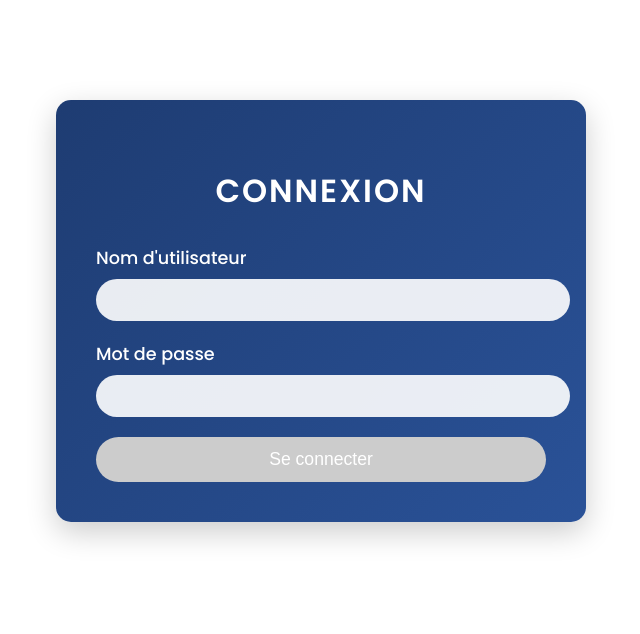
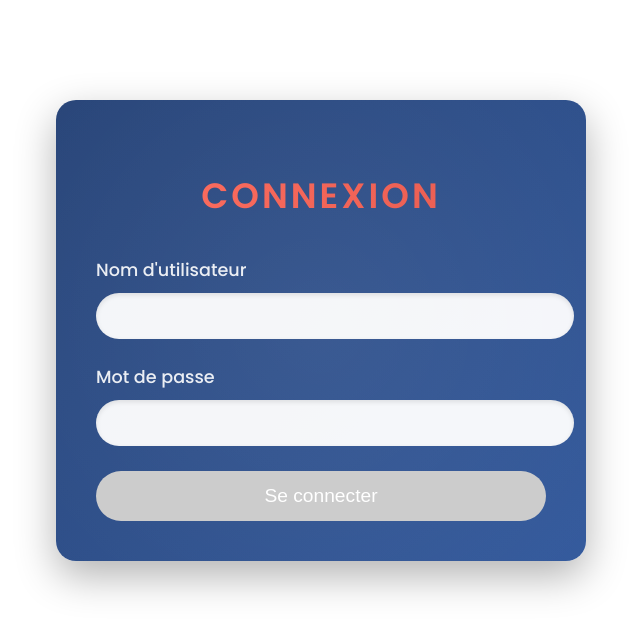
Before and after one commit to cercinaai/realstate-apis, an Angular app in the folder realstate-frontend/: page /xtracto/signin in a window 1280 px wide. Shown: the top 634 px of the page, without its empty margins (319-959 px from the left). Built offline with nearby package versions, Linux system fonts and the light colour scheme.

Commit message:
Correction du fichier CSS et de la configuration Angular

```diff
--- a/realstate-frontend/src/app/agences/agences.component.css
+++ b/realstate-frontend/src/app/agences/agences.component.css
@@ -1,8 +1,89 @@
-table {
+.agences-container {
+    max-width: 1200px;
+    margin: 40px auto;
+    padding: 20px;
+    background: linear-gradient(135deg, #f9f9f9, #e9ecef);
+    border-radius: 20px;
+    box-shadow: 0 10px 30px rgba(0, 0, 0, 0.15);
+    animation: fadeIn 0.5s ease-in-out;
+  }
+
+  .page-title {
+    text-align: center;
+    font-size: 2.5rem;
+    margin-bottom: 30px;
+    font-family: 'Poppins', sans-serif;
+    background: linear-gradient(90deg, #ff6f61, #e65b50);
+    -webkit-background-clip: text;
+    background-clip: text;
+    -webkit-text-fill-color: transparent;
+    text-transform: uppercase;
+    letter-spacing: 3px;
+  }
+
+  .header-info {
+    display: flex;
+    justify-content: space-between;
+    align-items: center;
+    margin-bottom: 20px;
+    font-family: 'Roboto', sans-serif;
+  }
+
+  .header-info p {
+    font-size: 1.2rem;
+    color: #2a5298;
+    font-weight: 500;
+  }
+
+  .limit-selector {
+    display: flex;
+    align-items: center;
+  }
+
+  .limit-selector label {
+    margin-right: 10px;
+    font-size: 1.1rem;
+    color: #1e3c72;
+  }
+
+  .limit-selector select {
+    padding: 8px;
+    border-radius: 15px;
+    border: 1px solid #ddd;
+    background: #fff;
+    font-size: 1rem;
+    cursor: pointer;
+    transition: all 0.3s ease;
+  }
+
+  .limit-selector select:hover {
+    border-color: #ff6f61;
+    box-shadow: 0 0 10px rgba(255, 111, 97, 0.3);
+  }
+
+  .logout-btn {
+    padding: 10px 20px;
+    background: linear-gradient(90deg, #ff6f61, #e65b50);
+    border: none;
+    border-radius: 20px;
+    color: #fff;
+    font-size: 1.1rem;
+    font-weight: 500;
+    cursor: pointer;
+    transition: all 0.3s ease;
+  }
+
+  .logout-btn:hover {
+    background: linear-gradient(90deg, #e65b50, #d9443f);
+    transform: scale(1.05);
+    box-shadow: 0 5px 15px rgba(255, 111, 97, 0.5);
+  }
+
+  table {
     width: 100%;
     border-collapse: collapse;
     background: #fff;
-    border-radius: 10px;
+    border-radius: 15px;
     overflow: hidden;
     box-shadow: 0 5px 20px rgba(0, 0, 0, 0.1);
     font-family: 'Roboto', sans-serif;
@@ -11,15 +92,15 @@ table {
   th {
     background: linear-gradient(90deg, #2a5298, #1e3c72);
     color: #fff;
-    padding: 15px;
+    padding: 18px;
     text-align: left;
     font-weight: 600;
     text-transform: uppercase;
-    letter-spacing: 1px;
+    letter-spacing: 1.5px;
   }
 
   td {
-    padding: 15px;
+    padding: 18px;
     border-bottom: 1px solid #eee;
     vertical-align: middle;
   }
@@ -34,35 +115,95 @@ table {
   }
 
   input {
-    padding: 8px;
+    padding: 10px;
     border: 1px solid #ddd;
     border-radius: 20px;
     width: 100%;
-    margin-bottom: 10px;
-    transition: border 0.3s ease;
+    margin-bottom: 12px;
+    transition: all 0.3s ease;
   }
 
   input:focus {
-    border-color: #2a5298;
+    border-color: #ff6f61;
     outline: none;
+    box-shadow: 0 0 10px rgba(255, 111, 97, 0.3);
   }
 
   button {
-    padding: 8px 15px;
+    padding: 10px 20px;
     border: none;
     border-radius: 20px;
-    background: #ff6f61;
     color: #fff;
     cursor: pointer;
-    margin-right: 10px;
-    transition: transform 0.2s ease, background 0.3s ease;
+    margin-right: 15px;
+    transition: all 0.3s ease;
   }
 
-  button:hover {
+  .add-btn {
+    background: #2a5298;
+  }
+
+  .add-btn:hover {
+    background: #1e3c72;
+    transform: scale(1.05);
+  }
+
+  .save-btn {
+    background: #ff6f61;
+  }
+
+  .save-btn:hover {
     background: #e65b50;
     transform: scale(1.05);
   }
 
-  .mat-elevation-z8 {
-    margin: 20px 0;
+  .details-btn {
+    background: #1e3c72;
   }
+
+  .details-btn:hover {
+    background: #2a5298;
+    transform: scale(1.05);
+  }
+
+  .lien-clickable {
+    color: #ff6f61;
+    text-decoration: none;
+    transition: color 0.3s ease;
+  }
+
+  .lien-clickable:hover {
+    color: #e65b50;
+    text-decoration: underline;
+  }
+
+  .pagination {
+    display: flex;
+    justify-content: center;
+    align-items: center;
+    margin-top: 20px;
+    font-family: 'Roboto', sans-serif;
+  }
+
+  .pagination button {
+    padding: 10px 20px;
+    background: linear-gradient(90deg, #ff6f61, #e65b50);
+    border-radius: 20px;
+  }
+
+  .pagination button:disabled {
+    background: #ccc;
+    cursor: not-allowed;
+    transform: none;
+  }
+
+  .pagination span {
+    margin: 0 20px;
+    font-size: 1.1rem;
+    color: #2a5298;
+  }
+
+  @keyframes fadeIn {
+    from { opacity: 0; transform: translateY(20px); }
+    to { opacity: 1; transform: translateY(0); }
+  }
--- a/realstate-frontend/src/app/agences/agences.component.ts
+++ b/realstate-frontend/src/app/agences/agences.component.ts
@@ -2,7 +2,7 @@ import { Component, OnInit } from '@angular/core';
 import { MatDialog } from '@angular/material/dialog';
 import { AgenceService } from '../agence.service';
 import { AgencyUpdateDialogComponent } from './agency-update-dialog/agency-update-dialog.component';
-
+import { Router } from '@angular/router';
 @Component({
   selector: 'app-agences',
   templateUrl: './agences.component.html',
@@ -13,8 +13,11 @@ export class AgencesComponent implements OnInit {
   agences: any[] = [];
   page = 1;
   limit = 10;
+  totalAgences = 0;
+  totalPages = 0;
+  limitOptions = [10, 20, 50];
 
-  constructor(private agenceService: AgenceService, public dialog: MatDialog) {}
+  constructor(private agenceService: AgenceService, public dialog: MatDialog,private router: Router) {}
 
   ngOnInit() {
     this.loadAgences();
@@ -28,14 +31,20 @@ export class AgencesComponent implements OnInit {
             ...agence,
             emails: agence.email ? agence.email.split(',') : []
           }));
+          this.totalAgences = data.total_agencies;
+          this.totalPages = data.total_pages;
         } else {
           console.error('Aucune donnée ou agences trouvées:', data);
           this.agences = [];
+          this.totalAgences = 0;
+          this.totalPages = 0;
         }
       },
       error: (err) => {
         console.error('Erreur lors du chargement des agences:', err);
         this.agences = [];
+        this.totalAgences = 0;
+        this.totalPages = 0;
       }
     });
   }
@@ -46,10 +55,31 @@ export class AgencesComponent implements OnInit {
 
   saveAgence(agence: any) {
     const update = { email: agence.emails.join(','), number: agence.number };
-    this.agenceService.updateAgence(agence.id, update).subscribe(() => alert('Agence mise à jour'));
+    this.agenceService.updateAgence(agence.id, update).subscribe(() => {
+      alert('Agence mise à jour');
+      this.loadAgences(); // Recharge pour refléter les changements
+    });
   }
 
   openDetails(agence: any) {
     this.dialog.open(AgencyUpdateDialogComponent, { data: agence });
   }
+
+  changePage(newPage: number) {
+    if (newPage >= 1 && newPage <= this.totalPages) {
+      this.page = newPage;
+      this.loadAgences();
+    }
+  }
+
+  changeLimit(newLimit: number) {
+    this.limit = newLimit;
+    this.page = 1; // Réinitialise à la première page
+    this.loadAgences();
+  }
+
+  logout() {
+    localStorage.removeItem('token'); // Supprime le token
+    this.router.navigate(['/xtracto/signin']); // Redirige vers la page de login
+  }
 }
--- a/realstate-frontend/src/app/login/login.component.css
+++ b/realstate-frontend/src/app/login/login.component.css
@@ -3,71 +3,116 @@
     margin: 100px auto;
     padding: 40px;
     background: linear-gradient(135deg, #1e3c72, #2a5298);
-    border-radius: 15px;
-    box-shadow: 0 10px 30px rgba(0, 0, 0, 0.2);
+    border-radius: 20px;
+    box-shadow: 0 15px 40px rgba(0, 0, 0, 0.3);
     color: #fff;
     font-family: 'Poppins', sans-serif;
+    position: relative;
+    overflow: hidden;
+    animation: fadeIn 0.5s ease-in-out;
+  }
+
+  .login-container::before {
+    content: '';
+    position: absolute;
+    top: -50%;
+    left: -50%;
+    width: 200%;
+    height: 200%;
+    background: radial-gradient(circle, rgba(255, 255, 255, 0.1), transparent);
+    transform: rotate(30deg);
+    pointer-events: none;
   }
 
   h2 {
     text-align: center;
-    font-size: 2rem;
-    margin-bottom: 30px;
+    font-size: 2.2rem;
+    margin-bottom: 35px;
     text-transform: uppercase;
-    letter-spacing: 2px;
+    letter-spacing: 3px;
+    font-weight: 600;
+    position: relative;
+    z-index: 1;
+    background: linear-gradient(90deg, #ff6f61, #e65b50);
+    -webkit-background-clip: text;
+    background-clip: text;
+    -webkit-text-fill-color: transparent;
   }
 
   form div {
-    margin-bottom: 20px;
+    margin-bottom: 25px;
+    position: relative;
+    z-index: 1;
   }
 
   label {
     display: block;
     font-size: 1.1rem;
-    margin-bottom: 8px;
+    margin-bottom: 10px;
     font-weight: 500;
+    color: rgba(255, 255, 255, 0.9);
+    transition: color 0.3s ease;
   }
 
   input {
     width: 100%;
-    padding: 12px;
+    padding: 14px;
     border: none;
-    border-radius: 25px;
+    border-radius: 30px;
     font-size: 1rem;
-    background: rgba(255, 255, 255, 0.9);
+    background: rgba(255, 255, 255, 0.95);
+    box-shadow: inset 0 2px 5px rgba(0, 0, 0, 0.1);
     transition: all 0.3s ease;
   }
 
   input:focus {
     outline: none;
     background: #fff;
-    box-shadow: 0 0 10px rgba(255, 255, 255, 0.5);
+    box-shadow: 0 0 15px rgba(255, 111, 97, 0.7);
+    transform: scale(1.02);
   }
 
   button {
     width: 100%;
-    padding: 12px;
-    background: #ff6f61;
+    padding: 14px;
+    background: linear-gradient(90deg, #ff6f61, #e65b50);
     border: none;
-    border-radius: 25px;
+    border-radius: 30px;
     color: #fff;
-    font-size: 1.1rem;
+    font-size: 1.2rem;
+    font-weight: 500;
     cursor: pointer;
-    transition: background 0.3s ease;
+    transition: all 0.3s ease;
+    position: relative;
+    z-index: 1;
   }
 
   button:hover {
-    background: #e65b50;
+    background: linear-gradient(90deg, #e65b50, #d9443f);
+    transform: translateY(-2px);
+    box-shadow: 0 5px 15px rgba(255, 111, 97, 0.5);
   }
 
   button:disabled {
     background: #ccc;
     cursor: not-allowed;
+    transform: none;
+    box-shadow: none;
   }
 
   .error {
     color: #ffeb3b;
     text-align: center;
-    margin-top: 15px;
-    font-size: 0.9rem;
+    margin-top: 20px;
+    font-size: 0.95rem;
+    background: rgba(255, 235, 59, 0.2);
+    padding: 8px;
+    border-radius: 10px;
+    position: relative;
+    z-index: 1;
   }
+
+  @keyframes fadeIn {
+    from { opacity: 0; transform: translateY(20px); }
+    to { opacity: 1; transform: translateY(0); }
+  }
```
Also changed, not shown: realstate-frontend/src/app/agences/agences.component.html (+28 -5 lines).
